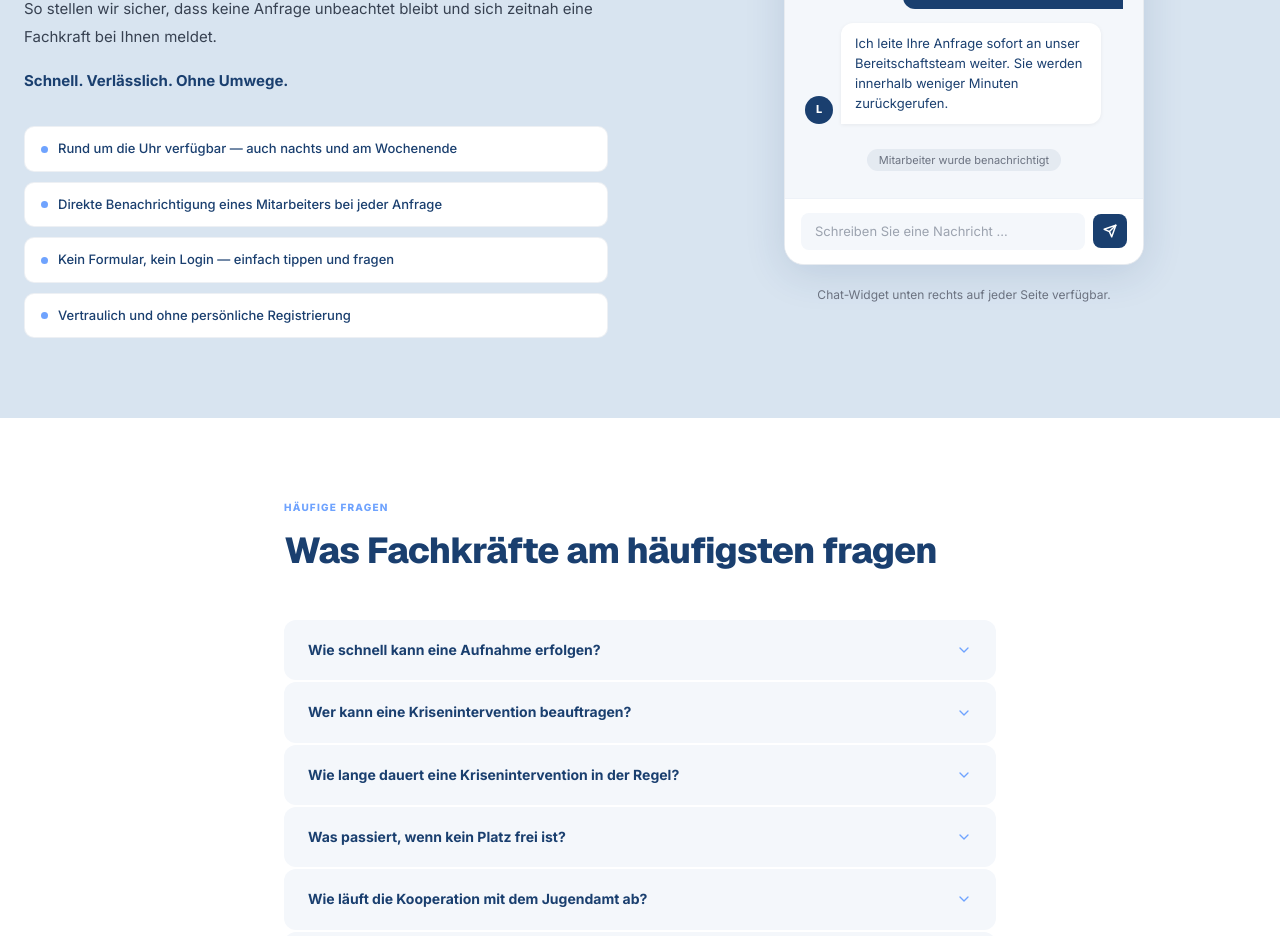
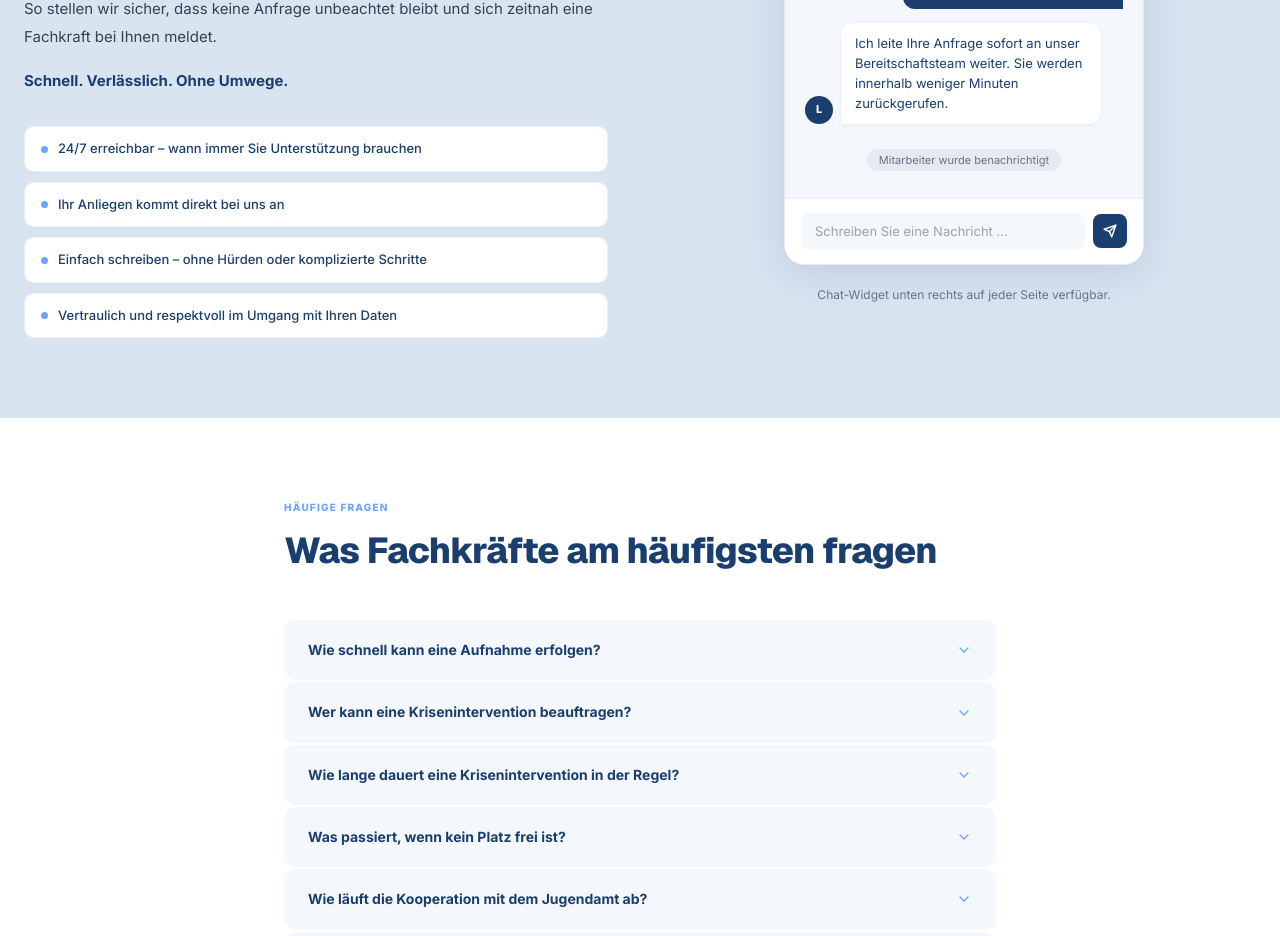
Before and after one commit to ankernetz/ankernetz, a Next.js app: page /krisenintervention in a window 1280 px wide. Shown: the part 7280-8216 px from the top of the page. Built offline with nearby package versions, Linux system fonts and the light colour scheme.

Commit message:
Krisenintervention: Lena-Feature-Liste aktualisiert

```diff
--- a/app/krisenintervention/page.tsx
+++ b/app/krisenintervention/page.tsx
@@ -856,10 +856,10 @@ export default function KriseninterventionPage() {
             </div>
             <div style={{ display: "flex", flexDirection: "column", gap: "0.625rem" }}>
               {[
-                "Rund um die Uhr verfügbar — auch nachts und am Wochenende",
-                "Direkte Benachrichtigung eines Mitarbeiters bei jeder Anfrage",
-                "Kein Formular, kein Login — einfach tippen und fragen",
-                "Vertraulich und ohne persönliche Registrierung",
+                "24/7 erreichbar – wann immer Sie Unterstützung brauchen",
+                "Ihr Anliegen kommt direkt bei uns an",
+                "Einfach schreiben – ohne Hürden oder komplizierte Schritte",
+                "Vertraulich und respektvoll im Umgang mit Ihren Daten",
               ].map((p, i) => (
                 <div key={i} style={{
                   display: "flex", alignItems: "center", gap: "10px",
```
